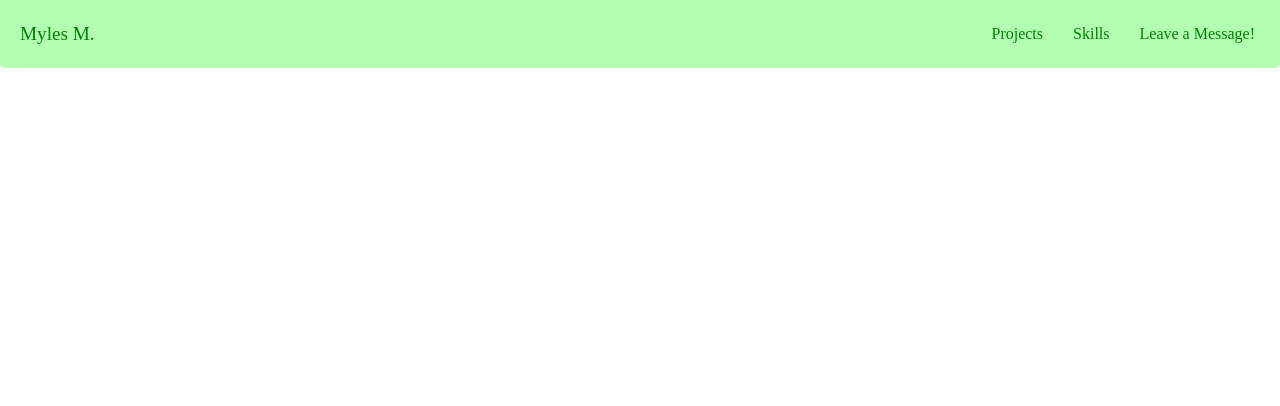
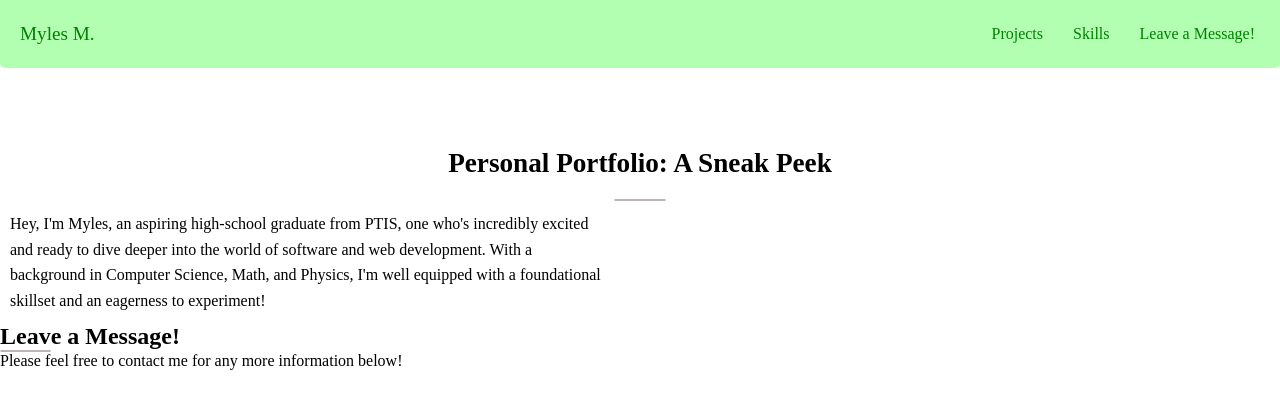
Before and after one commit to MylesMureithi/my_react_portfolio, a React (Vite) app: page / in a window 1280 px wide. Shown: the top 406 px of the page. Built offline with nearby package versions, Linux system fonts and the light colour scheme; a web font is replaced by a local one.

Commit message:
Working on the hero sections

```diff
--- a/src/components/Hero/GenIntro.css
+++ b/src/components/Hero/GenIntro.css
@@ -0,0 +1,10 @@
+.gen-intro {
+    max-width: 600px;
+    text-align: center;
+    margin: 10px;
+}
+
+.gen-intro p {
+    line-height: 1.6;
+    text-align: left;
+}
--- a/src/components/Hero/GenIntro.jsx
+++ b/src/components/Hero/GenIntro.jsx
@@ -0,0 +1,14 @@
+import './GenIntro.css'
+
+function GenIntro() {
+    return(
+        <div className="gen-intro">
+            <p>
+                Hey, I'm Myles, an aspiring high-school graduate from PTIS, one who's incredibly excited and ready to dive deeper into the world of software and web development. With a background in Computer Science, Math, and Physics, I'm well equipped with a foundational skillset and an eagerness to experiment!
+            </p>
+
+        </div>
+    );
+}
+
+export default GenIntro;
--- a/src/components/common/Navbar.css
+++ b/src/components/common/Navbar.css
@@ -15,6 +15,7 @@
     width: 100%;
     height: auto;
     padding: 20px;
+    margin-bottom: 60px;
     background-color: var(--background-color);
     border-bottom-left-radius: 5px;
     border-bottom-right-radius: 5px;
--- a/src/pages/HomePage/Hero.css
+++ b/src/pages/HomePage/Hero.css
@@ -1,3 +1,28 @@
+:root {
+    --border-color: rgb(187, 179, 179);
+}
+
+.page {
+    min-height: 100vh;
+    display: flex;
+    flex-direction: column;
+}
+
 .hero {
-    height: 1vh;
+    flex: 1;
+    display: flex;
+    flex-direction: column;
+    align-items: center;
+    justify-content: center;
 }
+
+.title {
+    font-size: 1.7em;
+    padding: 20px;
+}
+
+hr {
+    width: 4%;
+    border: 0.5px solid var(--border-color);
+    border-radius: 10px;
+}
--- a/src/pages/HomePage/Hero.jsx
+++ b/src/pages/HomePage/Hero.jsx
@@ -1,13 +1,25 @@
 import Navbar from "../../components/common/Navbar";
+import GenIntro from "../../components/Hero/GenIntro";
 import './Hero.css'
 
 function Hero() {
     return(
         <>
             <Navbar />
+            <div className="hero">
+                <h2 className="title">Personal Portfolio: A Sneak Peek</h2>
+                <hr />
+            </div>
 
-            <div className="hero">
+            <div className="hero-content">
+                <GenIntro />
+                {/* Add the ProgIntro here */}
+            </div>
 
+            <div className="hero-message">
+                <h2>Leave a Message!</h2>
+                <hr />
+                <p>Please feel free to contact me for any more information below!</p>
             </div>
         </>
     );
```
